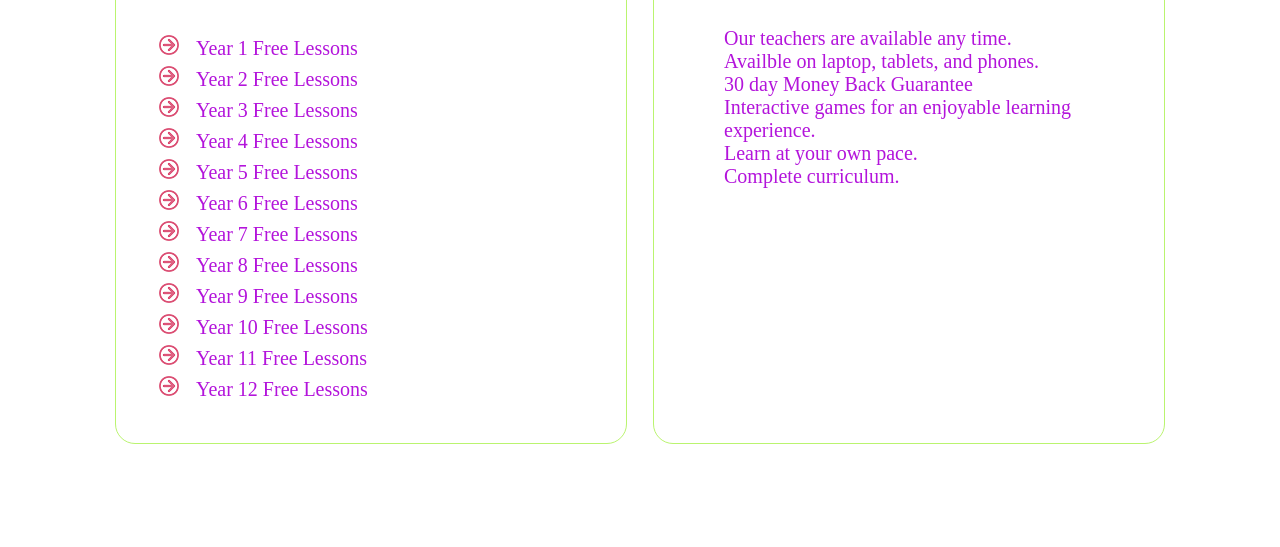
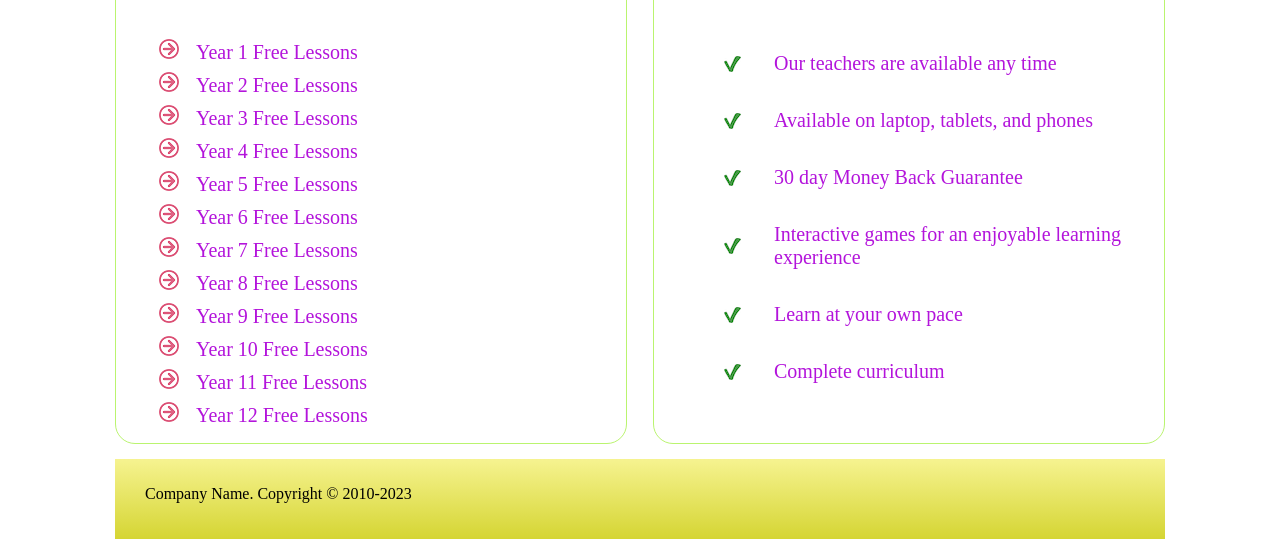
Before and after one commit to nbyrd9/MathTutorialWebsite, a plain HTML site: page index.html in a window 1280 px wide. Shown: the part 633-1180 px from the top of the page. Before the commit the page ends 1077 px from the top, so only its background shows below. Drawn offline with Linux system fonts and the light colour scheme.

Commit message:
final changes

```diff
--- a/index.html
+++ b/index.html
@@ -19,9 +19,7 @@
             <input type="submit" value="Search a topic" class="submit">
           </form>
         </div>
-        <div class="clear">
-
-        </div>
+        <div class="clear"></div>
       </div>
       <div id="menu">
         <ul>
@@ -56,15 +54,20 @@
       <div id="rightsidebar" class="sidebar">
           <h3>Why Us?</h3>
           <ul>
-            <li><a href="">Our teachers are available any time.</a></li>
-            <li><a href="">Availble on laptop, tablets, and phones.</a></li>
+            <li><a href="">Our teachers are available any time</a></li>
+            <li><a href="">Available on laptop, tablets, and phones</a></li>
             <li><a href="">30 day Money Back Guarantee</a></li>
-            <li><a href="">Interactive games for an enjoyable learning experience.</a></li>
-            <li><a href="">Learn at your own pace.</a></li>
-            <li><a href="">Complete curriculum.</a></li>
+            <li><a href="">Interactive games for an enjoyable learning experience</a></li>
+            <li><a href="">Learn at your own pace</a></li>
+            <li><a href="">Complete curriculum</a></li>
           </ul>
       </div>
-
+      <div class="clear"></div>
+      <footer class="footer">
+        <div>
+          <p> Company Name. Copyright &copy; 2010-2023</p>
+        </div>
+      </footer>
     </div>
   </body>
 
--- a/styling.css
+++ b/styling.css
@@ -10,6 +10,9 @@
   padding: 10px 0;
 }
 
+body{
+  font: Arial, Helvetica, sans-serif;
+}
 #brand {
   float: left;
 }
@@ -39,6 +42,7 @@ h1 a {
   font-size: 15px;
   color: #E36A06;
   background: white url(images/search.png) right center no-repeat;
+  border: 1px solid #C8D03E;
 }
 
 .submit{
@@ -141,13 +145,12 @@ ul {
   -ms-transition: font-size 0.3s ease;
   transition: font-size 0.3s ease;
 }
-#leftsidebar ul{
+.sidebar ul{
   padding-top: 8px;
 }
 
 #leftsidebar ul li{
-  padding-bottom: 6px;
-  padding-left: 10px;
+  padding: 4px 0 4px 10px;
   list-style-image: url(images/arrow.png);
 }
 #leftsidebar {
@@ -157,3 +160,15 @@ ul {
 #rightsidebar {
   float: right;
 }
+
+#rightsidebar ul li{
+  background: url(images/tick.png) no-repeat left center;
+  padding: 17px 0 17px 50px;
+}
+
+.footer{
+  height: 60px;
+  background: linear-gradient(#F6F390, #D5D533);
+  padding: 10px 30px;
+  margin-top: 15px;
+}
```
Also changed, not shown: images/tick.png (added).
